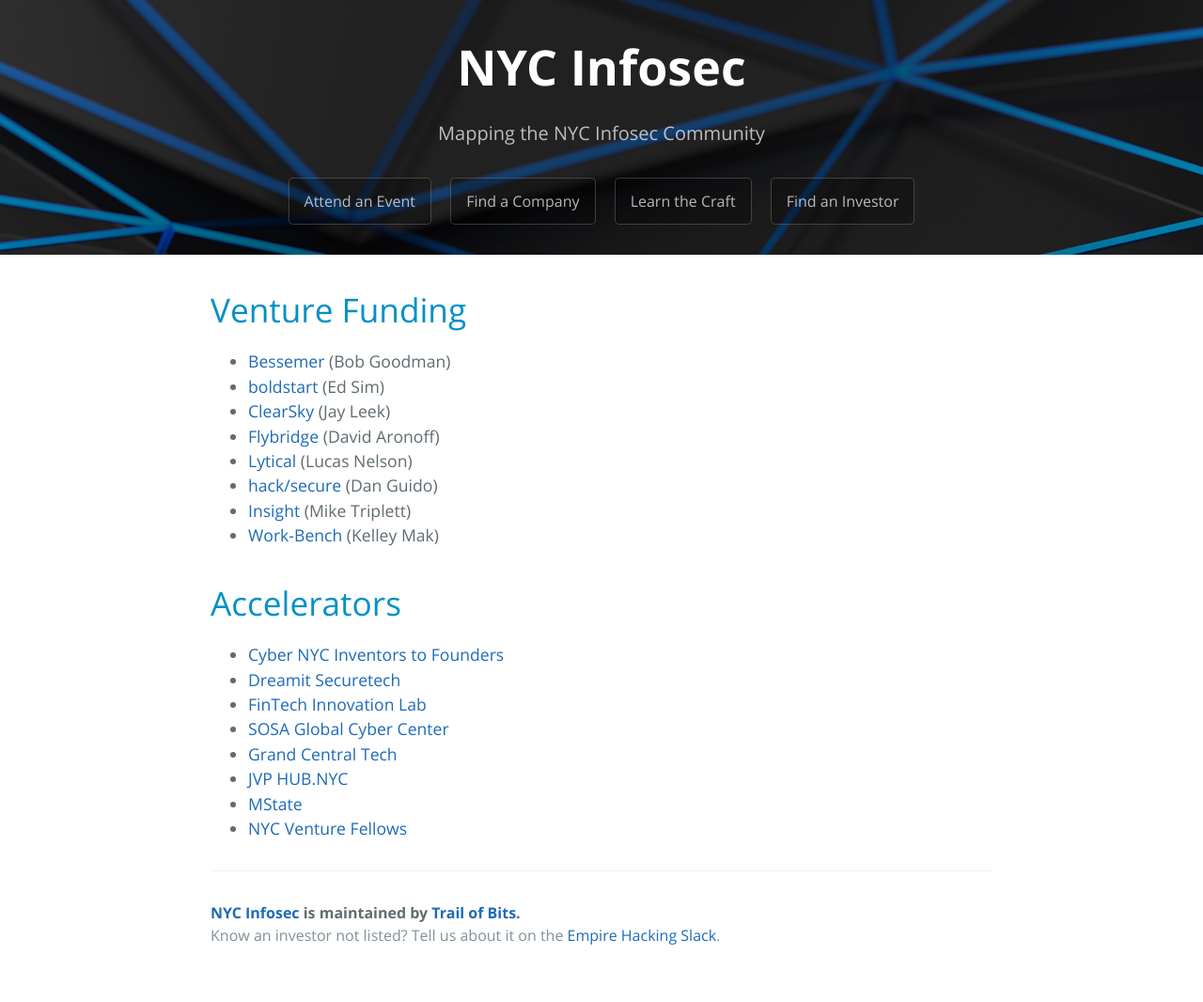
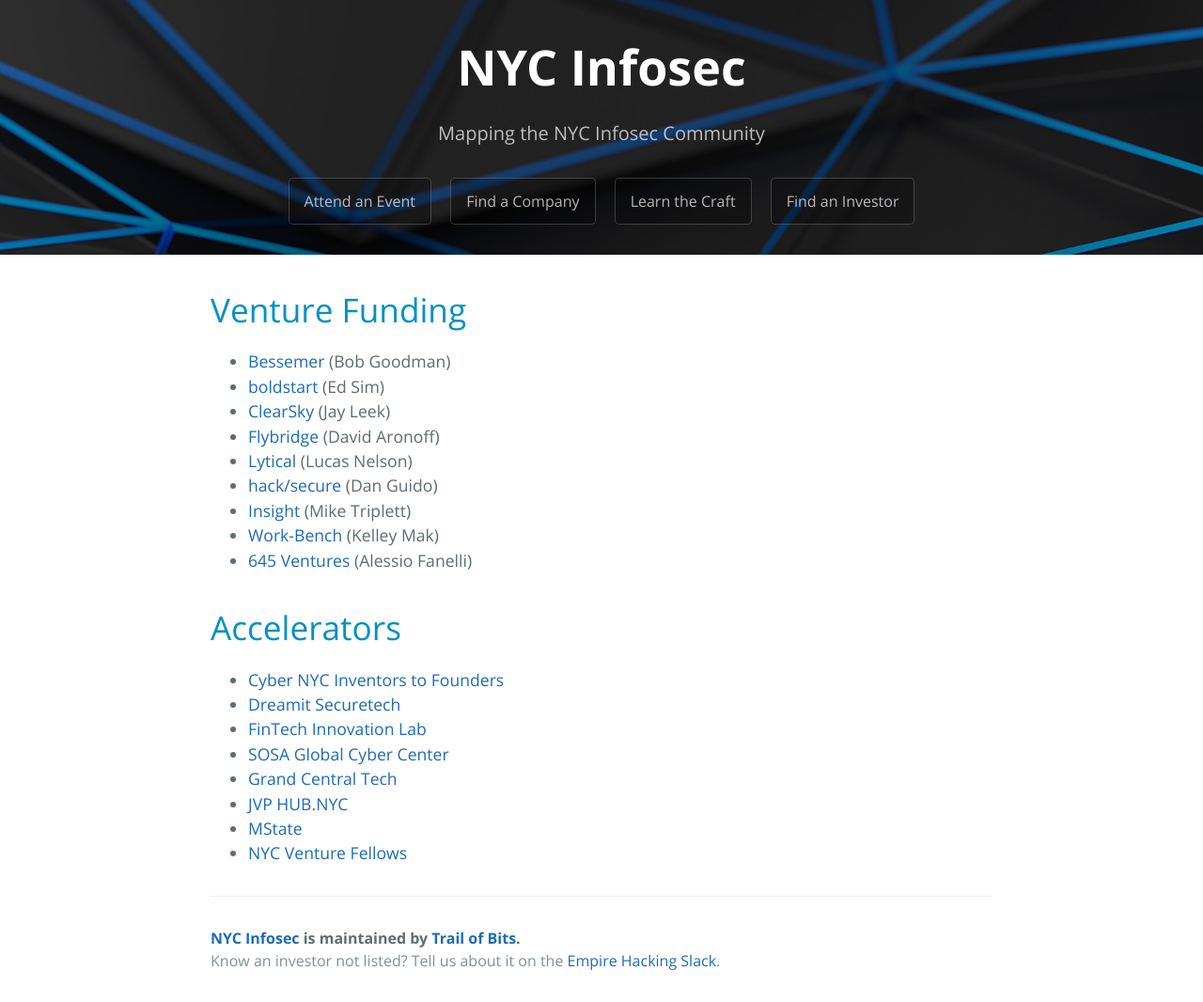
Before and after one commit to trailofbits/nyc-infosec, a Jekyll site: the page built from investors.md, in a window 1280 px wide. Shown: the whole page at 94% size. Built offline with Jekyll 4.4.1, drawn with Linux system fonts in a browser that asks for light colours; our own code applies the rules of GitHub Pages for plain Markdown files; before the commit the page ends 1039 px from its top, so only the background shows below that.

Commit message:
Add 645 Ventures to the investors list

```diff
--- a/investors.md
+++ b/investors.md
@@ -13,6 +13,7 @@
 * [hack/secure](http://www.hacksecure.org) (Dan Guido)
 * [Insight](https://www.insightpartners.com/) (Mike Triplett)
 * [Work-Bench](https://www.work-bench.com/) (Kelley Mak)
+* [645 Ventures](https://www.645ventures.com/) (Alessio Fanelli)
 
 # Accelerators
 * [Cyber NYC Inventors to Founders](https://labtomarket.columbia.edu/cyber-nyc)
```
